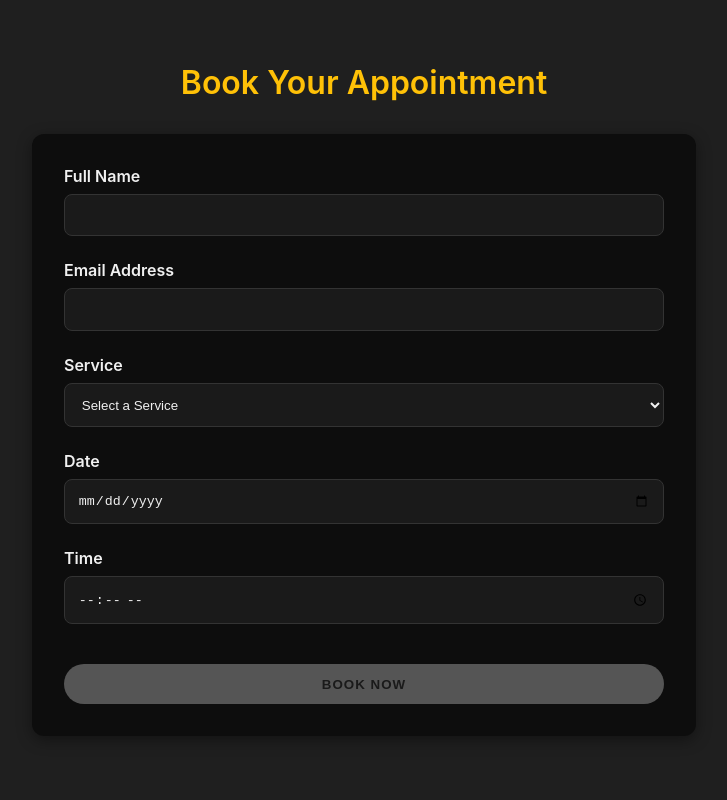
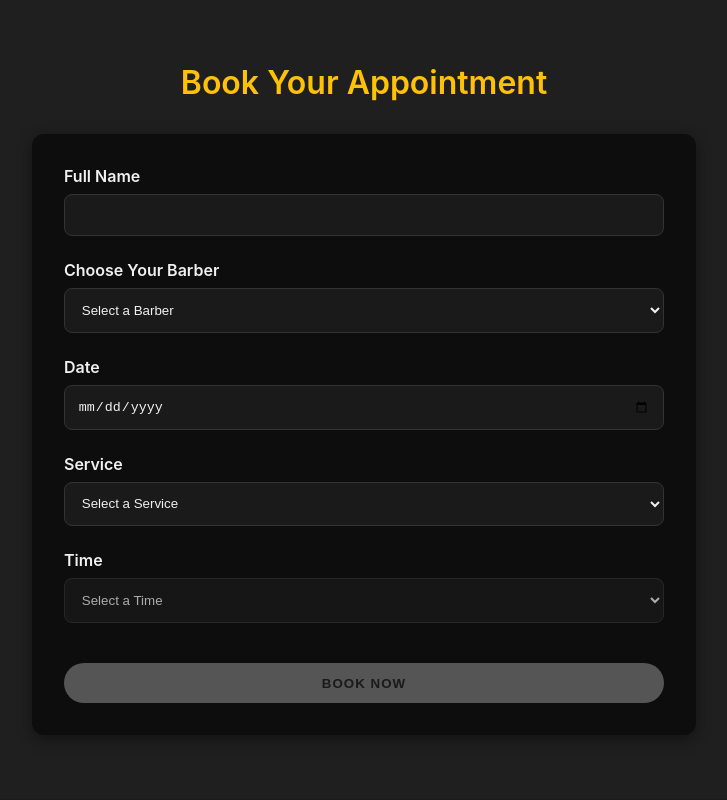
Before and after one commit to mohamedmehdigara/react-barber-shop, a React (Create React App) app: page / in a window 1280 px wide. Shown: the part 2440-3240 px from the top of the page, without its empty margins (276-1003 px from the left). Built offline with nearby package versions, Linux system fonts and the light colour scheme.

Commit message:
edited file

```diff
--- a/src/App.js
+++ b/src/App.js
@@ -1,6 +1,6 @@
 import React, { useState, useEffect } from 'react';
 import styled from 'styled-components';
-import { FaCut, FaCrown, FaStar, FaUserTie } from 'react-icons/fa';
+import { FaCut, FaCrown, FaStar } from 'react-icons/fa';
 
 // Styled Components
 // A dark, responsive container for the entire application.
@@ -276,6 +276,15 @@ const SuccessMessage = styled.div`
   text-align: center;
 `;
 
+const AvailabilityMessage = styled.p`
+  color: #ffc107;
+  font-size: 0.9rem;
+  text-align: left;
+  margin-top: -0.5rem;
+  margin-bottom: 0.5rem;
+  font-style: italic;
+`;
+
 // Styled components for the About Us section
 const AboutSection = styled(ServicesSection)`
   background-color: #1a1a1a;
@@ -377,20 +386,37 @@ const Footer = styled.footer`
 
 // Main App Component
 function App() {
-  // State for form fields
   const [name, setName] = useState('');
-  const [email, setEmail] = useState('');
+  const [barber, setBarber] = useState('');
   const [service, setService] = useState('');
   const [date, setDate] = useState('');
   const [time, setTime] = useState('');
   const [isSubmitted, setIsSubmitted] = useState(false);
   const [selectedServices, setSelectedServices] = useState([]);
   const [currentReviewIndex, setCurrentReviewIndex] = useState(0);
+  const [nameError, setNameError] = useState('');
+  const [dateError, setDateError] = useState('');
 
-  // State for validation errors
-  const [nameError, setNameError] = useState('');
-  const [emailError, setEmailError] = useState('');
-  const [dateError, setDateError] = useState('');
+  // A temporary, in-memory schedule to track availability.
+  // The schedule is hardcoded for specific dates in 2025.
+  const initialSchedule = {
+    'Jack R.': {
+      '2025-09-01': ['09:00', '10:00', '11:00', '13:00', '14:00'],
+      '2025-09-02': ['09:30', '10:30', '11:30', '12:30'],
+      '2025-09-03': ['10:00', '11:00', '13:00', '14:00', '15:00'],
+    },
+    'Sarah G.': {
+      '2025-09-01': ['09:00', '10:00', '11:00', '12:00', '13:00'],
+      '2025-09-02': ['10:00', '11:00', '12:00', '14:00'],
+      '2025-09-03': ['09:30', '10:30', '11:30', '13:30', '14:30'],
+    },
+    'David M.': {
+      '2025-09-01': ['10:00', '11:00', '12:00', '13:00'],
+      '2025-09-02': ['09:00', '10:00', '11:00', '12:00', '13:00', '14:00'],
+      '2025-09-03': ['10:00', '11:00', '12:00', '13:00'],
+    }
+  };
+  const [schedule, setSchedule] = useState(initialSchedule);
 
   const services = [
     { name: "Classic Haircut", price: 30, icon: <FaCut /> },
@@ -468,15 +494,6 @@ function App() {
       setNameError('');
     }
 
-    // Email validation (simple regex)
-    const emailRegex = /^[^\s@]+@[^\s@]+\.[^\s@]+$/;
-    if (!email.trim() || !emailRegex.test(email)) {
-      setEmailError('Please enter a valid email address.');
-      isValid = false;
-    } else {
-      setEmailError('');
-    }
-
     // Date validation
     const today = new Date().toISOString().split('T')[0];
     if (!date || date < today) {
@@ -491,13 +508,21 @@ function App() {
 
   const handleBookingSubmit = (e) => {
     e.preventDefault();
-    if (validateForm()) {
-      console.log('Booking submitted:', { name, email, service, date, time });
+    if (validateForm() && barber && date && time) {
+      // Update the schedule to "book" the time slot
+      const newSchedule = JSON.parse(JSON.stringify(schedule)); // Deep copy
+      const availableTimes = newSchedule[barber][date];
+      if (availableTimes) {
+        newSchedule[barber][date] = availableTimes.filter(slot => slot !== time);
+        setSchedule(newSchedule);
+      }
+
+      // Show success message
       setIsSubmitted(true);
 
       // Reset form fields after submission
       setName('');
-      setEmail('');
+      setBarber('');
       setService('');
       setDate('');
       setTime('');
@@ -522,7 +547,7 @@ function App() {
     return total + (service ? service.price : 0);
   }, 0);
 
-  const isFormValid = name && email && service && date && time && !nameError && !emailError && !dateError;
+  const isFormValid = name && barber && service && date && time && !nameError && !dateError;
 
   return (
     <Container>
@@ -590,7 +615,7 @@ function App() {
       <AppointmentSection>
         <SectionTitle>Book Your Appointment</SectionTitle>
         <Form onSubmit={handleBookingSubmit}>
-          {isSubmitted && <SuccessMessage>Booking request sent successfully! We will contact you shortly to confirm.</SuccessMessage>}
+          {isSubmitted && <SuccessMessage>Booking request sent successfully! We have confirmed your appointment. The time slot is now removed from availability.</SuccessMessage>}
           <FormGroup>
             <Label htmlFor="name">Full Name</Label>
             <Input
@@ -607,32 +632,20 @@ function App() {
             {nameError && <ErrorMessage>{nameError}</ErrorMessage>}
           </FormGroup>
           <FormGroup>
-            <Label htmlFor="email">Email Address</Label>
-            <Input
-              type="email"
-              id="email"
-              value={email}
+            <Label htmlFor="barber">Choose Your Barber</Label>
+            <Select
+              id="barber"
+              value={barber}
               onChange={(e) => {
-                setEmail(e.target.value);
-                setEmailError('');
+                setBarber(e.target.value);
+                setTime(''); // Reset time when barber changes
               }}
-              onBlur={validateForm}
-              required
-            />
-            {emailError && <ErrorMessage>{emailError}</ErrorMessage>}
-          </FormGroup>
-          <FormGroup>
-            <Label htmlFor="service">Service</Label>
-            <Select
-              id="service"
-              value={service}
-              onChange={(e) => setService(e.target.value)}
               required
             >
-              <Option value="" disabled>Select a Service</Option>
-              {services.map((s, index) => (
-                <Option key={index} value={s.name}>
-                  {s.name}
+              <Option value="" disabled>Select a Barber</Option>
+              {barbers.map((b, index) => (
+                <Option key={index} value={b.name}>
+                  {b.name}
                 </Option>
               ))}
             </Select>
@@ -646,6 +659,7 @@ function App() {
               onChange={(e) => {
                 setDate(e.target.value);
                 setDateError('');
+                setTime(''); // Reset time when date changes
               }}
               onBlur={validateForm}
               required
@@ -653,15 +667,47 @@ function App() {
             {dateError && <ErrorMessage>{dateError}</ErrorMessage>}
           </FormGroup>
             <FormGroup>
+              <Label htmlFor="service">Service</Label>
+              <Select
+                id="service"
+                value={service}
+                onChange={(e) => setService(e.target.value)}
+                required
+              >
+                <Option value="" disabled>Select a Service</Option>
+                {services.map((s, index) => (
+                  <Option key={index} value={s.name}>
+                    {s.name}
+                  </Option>
+                ))}
+              </Select>
+            </FormGroup>
+            <FormGroup>
               <Label htmlFor="time">Time</Label>
-              <Input
-                type="time"
+              <Select
                 id="time"
                 value={time}
                 onChange={(e) => setTime(e.target.value)}
+                disabled={!barber || !date}
                 required
-              />
+              >
+                <Option value="" disabled>Select a Time</Option>
+                {barber && date && schedule[barber] && schedule[barber][date] ? (
+                  schedule[barber][date].map((t, index) => (
+                    <Option key={index} value={t}>
+                      {t}
+                    </Option>
+                  ))
+                ) : (
+                  <Option value="" disabled>No times available</Option>
+                )}
+              </Select>
             </FormGroup>
+            {barber && date && (!schedule[barber] || !schedule[barber][date] || schedule[barber][date].length === 0) && (
+              <AvailabilityMessage>
+                Sorry, no time slots are available for {barber} on {date}. The current schedule is only for September 1st-3rd, 2025.
+              </AvailabilityMessage>
+            )}
             <SubmitButton disabled={!isFormValid}>Book Now</SubmitButton>
           </Form>
         </AppointmentSection>
```
